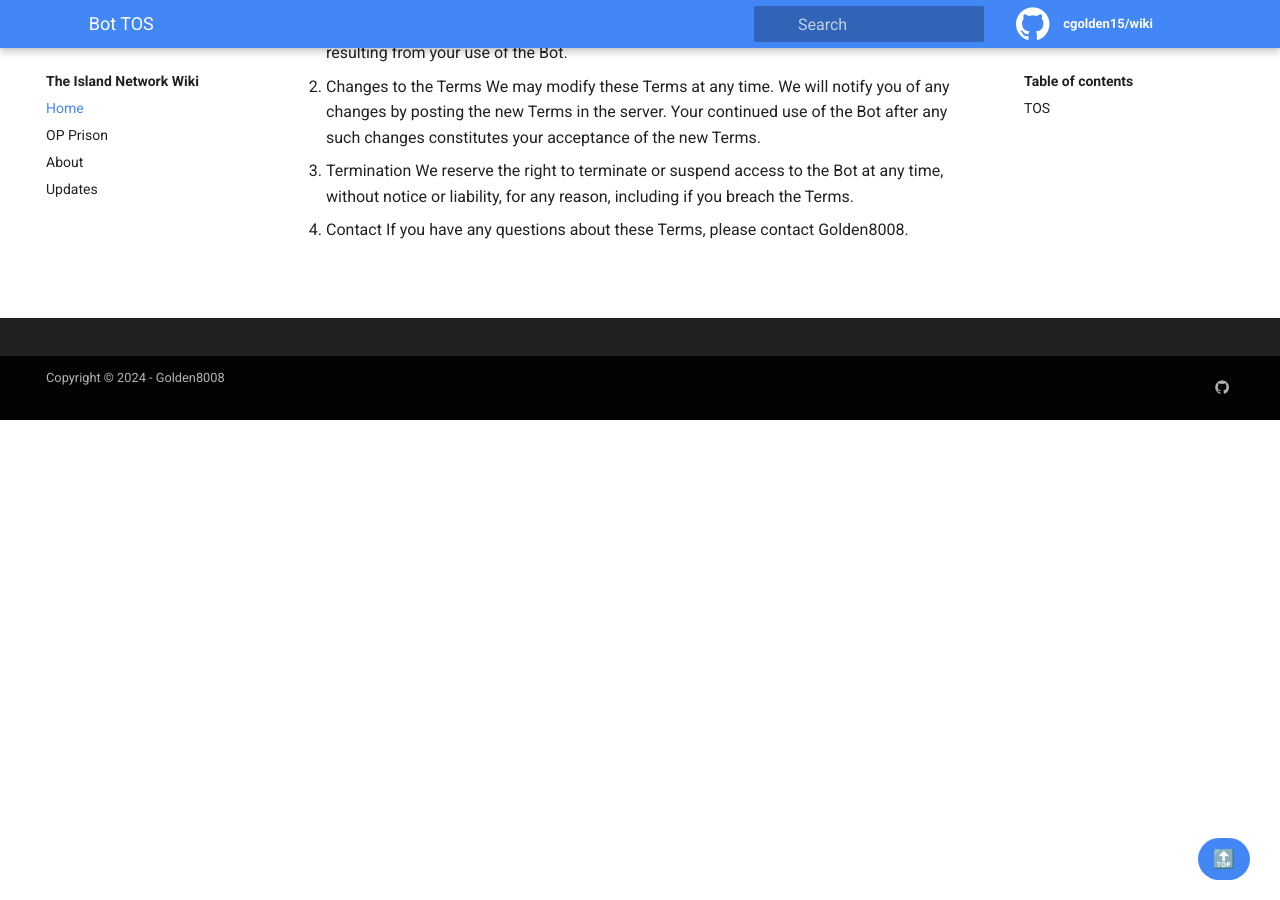
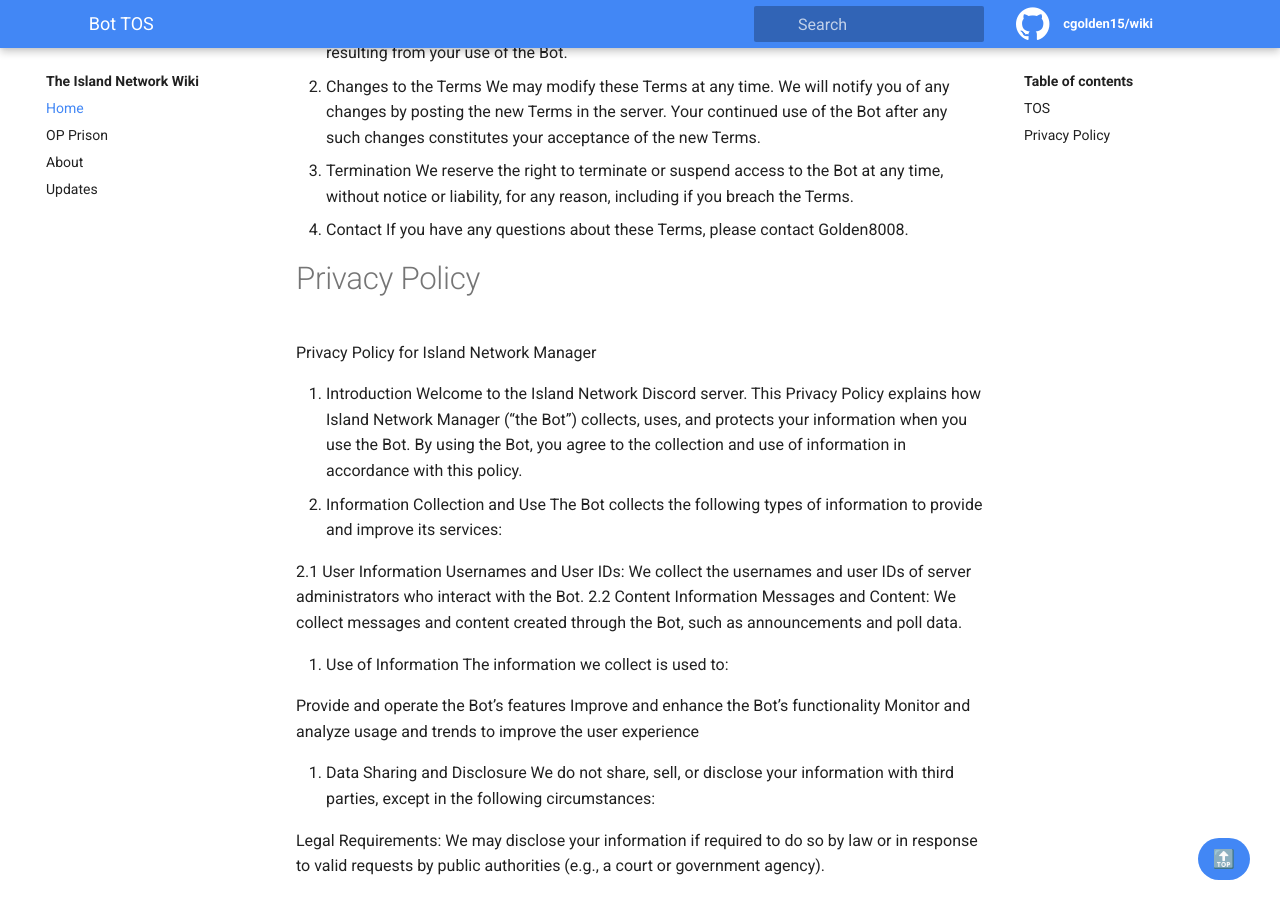
Before and after one commit to cgolden15/Island-Network-Wiki, a Jekyll site: the page built from pages/tos.md, in a window 1280 px wide and 900 px high, scrolled down 737 px. Built offline with Jekyll 4.4.1, drawn with Linux system fonts in a browser that asks for light colours; some of the changed text lies outside the part shown.

Commit message:
Update tos.md

```diff
--- a/pages/tos.md
+++ b/pages/tos.md
@@ -44,3 +44,41 @@ We reserve the right to terminate or suspend access to the Bot at any time, with
 
 9. Contact
 If you have any questions about these Terms, please contact Golden8008.
+
+# Privacy Policy
+
+Privacy Policy for Island Network Manager
+1. Introduction
+Welcome to the Island Network Discord server. This Privacy Policy explains how Island Network Manager ("the Bot") collects, uses, and protects your information when you use the Bot. By using the Bot, you agree to the collection and use of information in accordance with this policy.
+
+2. Information Collection and Use
+The Bot collects the following types of information to provide and improve its services:
+
+2.1 User Information
+Usernames and User IDs: We collect the usernames and user IDs of server administrators who interact with the Bot.
+2.2 Content Information
+Messages and Content: We collect messages and content created through the Bot, such as announcements and poll data.
+3. Use of Information
+The information we collect is used to:
+
+Provide and operate the Bot’s features
+Improve and enhance the Bot's functionality
+Monitor and analyze usage and trends to improve the user experience
+4. Data Sharing and Disclosure
+We do not share, sell, or disclose your information with third parties, except in the following circumstances:
+
+Legal Requirements: We may disclose your information if required to do so by law or in response to valid requests by public authorities (e.g., a court or government agency).
+5. Data Security
+We take the security of your information seriously and use reasonable measures to protect it from unauthorized access, disclosure, alteration, or destruction. However, no method of transmission over the internet or method of electronic storage is 100% secure, and we cannot guarantee absolute security.
+
+6. Data Retention
+We retain your information only for as long as necessary to provide the Bot’s services and fulfill the purposes outlined in this Privacy Policy. We will also retain and use your information to the extent necessary to comply with our legal obligations, resolve disputes, and enforce our policies.
+
+7. Your Rights
+As a user, you have the following rights regarding your information:
+
+Access: You can request access to the information we hold about you.
+Correction: You can request that we correct any inaccurate or incomplete information.
+Deletion: You can request that we delete your information, subject to certain legal limitations.
+8. Changes to this Privacy Policy
+We may update this Privacy Policy from time to time. We will notify you of any changes by posting the new Privacy Policy in the server. You are advised to review this Privacy****
```
